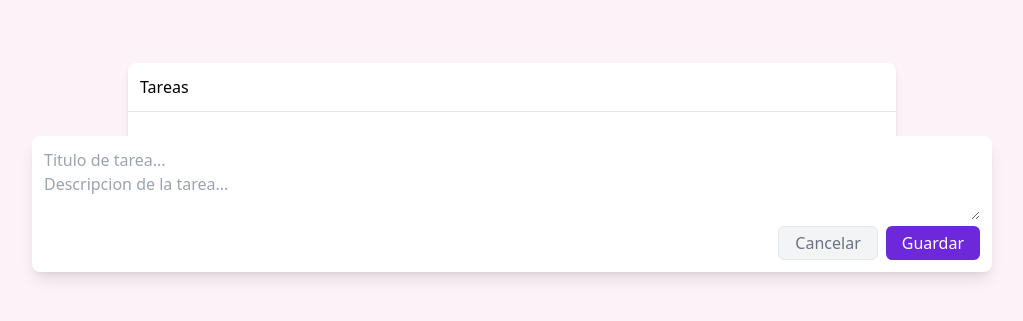
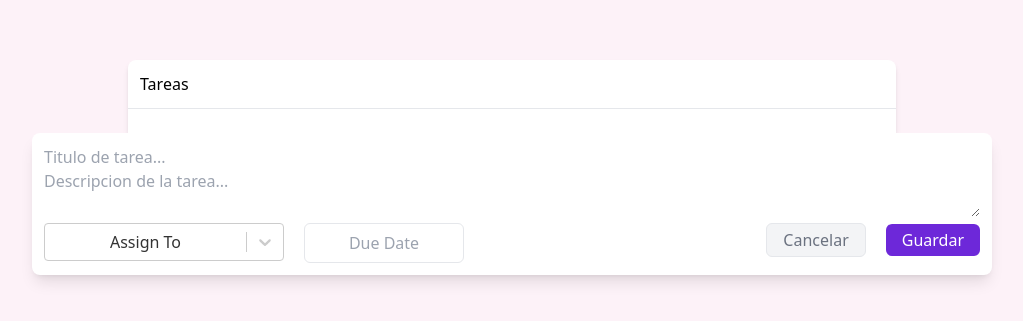
Before and after one commit to RsanabriaZ/todo-list, a React (Vite) app: page / in a window 1280 px wide. Shown: the part 233-554 px from the top of the page, without its empty margins (128-1151 px from the left). Built offline with nearby package versions, Linux system fonts and the light colour scheme.

Commit message:
Agregadas funcionalidades de asignar fecha limite y persona encargada
Se utilizo react-select y react-datepicker

```diff
--- a/src/components/form/form.tsx
+++ b/src/components/form/form.tsx
@@ -1,5 +1,8 @@
 import { useState } from 'react';
 import { TaskData } from '../task';
+import DatePicker from "react-datepicker";
+import "react-datepicker/dist/react-datepicker.css";
+import Select from 'react-select'
 
 const defaultData: TaskData = {
   title: '',
@@ -11,6 +14,21 @@ const defaultData: TaskData = {
 interface FormProps {
   onSubmit: (task: TaskData) => void;
 }
+
+const persons = [
+  {
+    firstName: 'Ana',
+    lastName: 'Perez'
+  },
+  {
+    firstName: 'Mario',
+    lastName: 'Lopez'
+  },
+  {
+    firstName: 'Andres',
+    lastName: 'Peñate'
+  }
+]
 
 export const Form = (props: FormProps) => {
   const { onSubmit } = props;
@@ -33,7 +51,23 @@ export const Form = (props: FormProps) => {
         className="w-full"
         onChange={(e) => setTask({ ...task, description: e.target.value })}
       />
-      <div className="flex justify-end space-x-2">
+      <div className="flex justify-between">
+        <div className='space-x-5 flex justify-start'>
+          <Select
+            defaultValue={{label: 'Assign To' , value: 'empty'}}
+            className="w-60 text-center rounded-md"
+            options={ persons.map(sup => ({ label: (sup.firstName + " " + sup.lastName), value: (sup.firstName + " " + sup.lastName)})) }
+            onChange={ (e)=> setTask({...task, assignedTo: e?.value })}
+          />
+          <DatePicker
+            placeholderText="Due Date"
+            dateFormat="d MMMM, yyyy"
+            className='w-40 h-10 text-center border rounded-md'
+            selected={ task.dueDate != null ? new Date(task.dueDate) : null }
+            onChange={ date => setTask({...task, dueDate: String(date?.toDateString())}) }
+          />
+        </div>
+        <div className='space-x-5'>
           <button
             className="bg-gray-100 text-gray-500 py-1 px-4 border border-gray-200 rounded-md"
             onClick={setDefaultData}
@@ -53,5 +87,6 @@ export const Form = (props: FormProps) => {
           </button>
         </div>
       </div>
+    </div>
   );
 };
--- a/src/components/task/task.tsx
+++ b/src/components/task/task.tsx
@@ -1,3 +1,6 @@
+import { FontAwesomeIcon } from '@fortawesome/react-fontawesome'
+import { faUser, faCalendarDays } from '@fortawesome/free-regular-svg-icons'
+
 export interface TaskData {
   id?: number;
   title: string;
@@ -5,7 +8,8 @@ export interface TaskData {
   completed: boolean;
 
   // TODO: Add assignedTo property to Task component
-  assignedTo: string;
+  assignedTo?: string;
+  dueDate?: string;
   createdAt?: string;
   updatedAt?: string;
 }
@@ -27,9 +31,14 @@ export const Task = (props: TaskProps) => {
           task.completed && 'bg-blue-400'
         }`}
       ></div>
-      <div>
+      <div className="text-left space-y-1">
         <p className="font-semibold text-gray-700">{task.title}</p>
         <p className="text-gray-400 text-sm">{task.description}</p>
+        <div className='flex space-x-3'>
+          { task.dueDate && <p className="text-gray-400 text-sm"><FontAwesomeIcon icon={faCalendarDays} /> {task.dueDate}</p>}
+          { task.dueDate && task.assignedTo && <p className="text-gray-400 text-sm font-black">·</p>}
+          { task.assignedTo && <p className="text-gray-400 text-sm"><FontAwesomeIcon icon={faUser} /> {task.assignedTo}</p>}
+        </div>
       </div>
     </button>
   );
```
Also changed, not shown: package.json (+7 -1 lines), 1 other file (tests, documents, lock files or other folders). Lines whose indentation alone changed are shown as unchanged.
